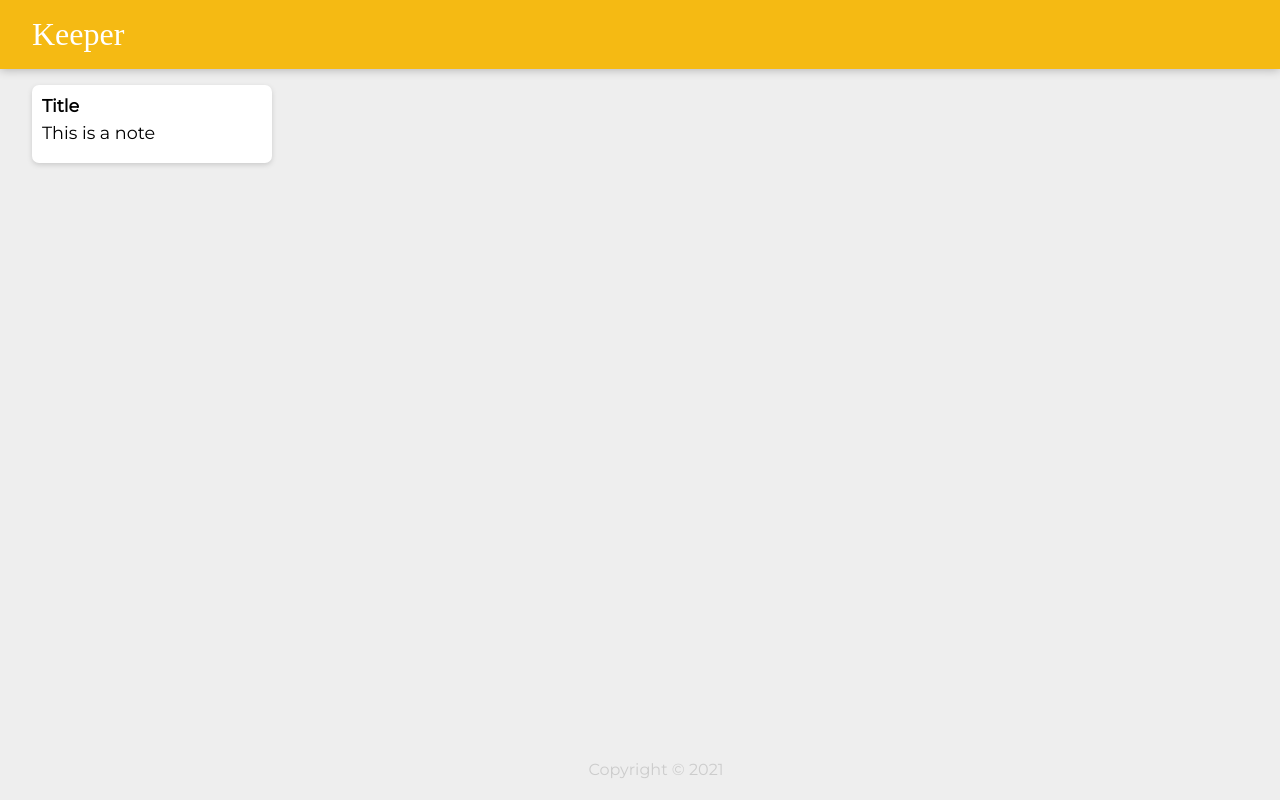
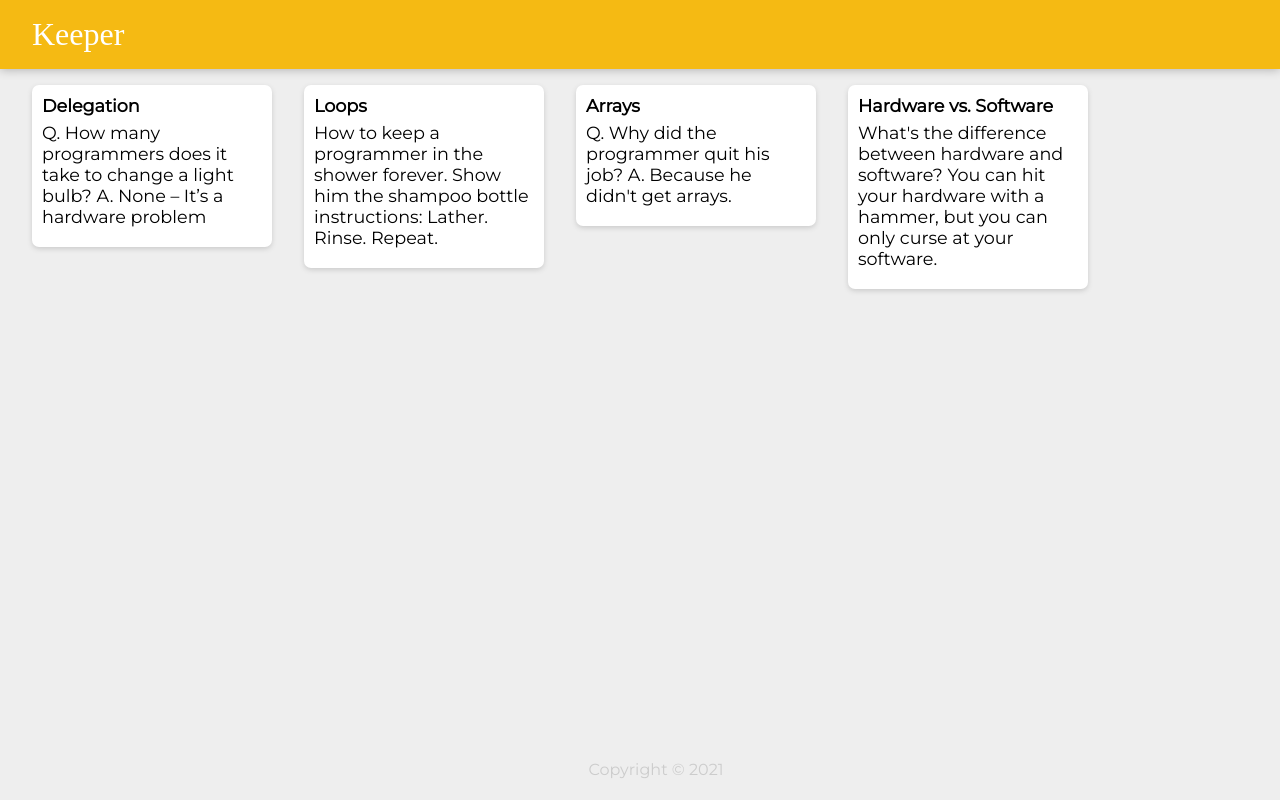
Before and after one commit to katratzi/web-development-html-css, a React (Create React App) app in the folder react-keeper-app/: page / in a window 1280 px wide. Built offline with nearby package versions, Linux system fonts and the light colour scheme; a web font is replaced by a local one.

Commit message:
using map to over some notes arrow function for making code smaller

```diff
--- a/react-keeper-app/src/components/App.jsx
+++ b/react-keeper-app/src/components/App.jsx
@@ -2,11 +2,14 @@
 import Header from "./Header";
 import Footer from "./Footer";
 import Note from "./Note";
+import notes from "../notes";
+
+
 
 function App() {
     return <div>
         <Header />
-        <Note />
+        {notes.map((note) => <Note key={note.key} title={note.title} content={note.content} />)}
         <Footer />
     </div>;
 }
--- a/react-keeper-app/src/components/Note.jsx
+++ b/react-keeper-app/src/components/Note.jsx
@@ -1,9 +1,9 @@
 import React from 'react';
 
-function Note() {
+function Note(props) {
     return <div className="note">
-        <h1>Title</h1>
-        <p>This is a note</p>
+        <h1>{props.title}</h1>
+        <p>{props.content}</p>
     </div>;
 }
 
--- /dev/null
+++ b/react-keeper-app/src/notes.js
@@ -0,0 +1,28 @@
+const notes = [
+    {
+        key: 1,
+        title: "Delegation",
+        content:
+            "Q. How many programmers does it take to change a light bulb? A. None – It’s a hardware problem"
+    },
+    {
+        key: 2,
+        title: "Loops",
+        content:
+            "How to keep a programmer in the shower forever. Show him the shampoo bottle instructions: Lather. Rinse. Repeat."
+    },
+    {
+        key: 3,
+        title: "Arrays",
+        content:
+            "Q. Why did the programmer quit his job? A. Because he didn't get arrays."
+    },
+    {
+        key: 4,
+        title: "Hardware vs. Software",
+        content:
+            "What's the difference between hardware and software? You can hit your hardware with a hammer, but you can only curse at your software."
+    }
+];
+
+export default notes;
```
